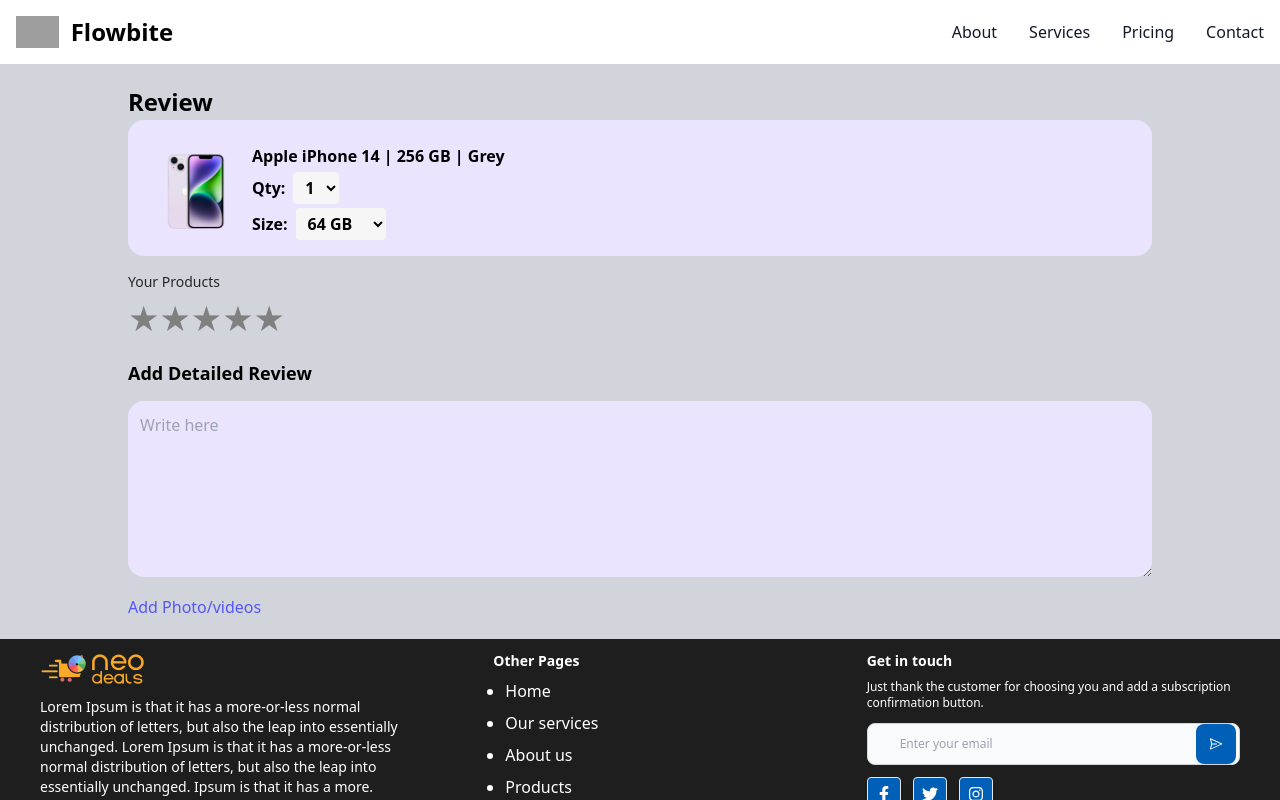
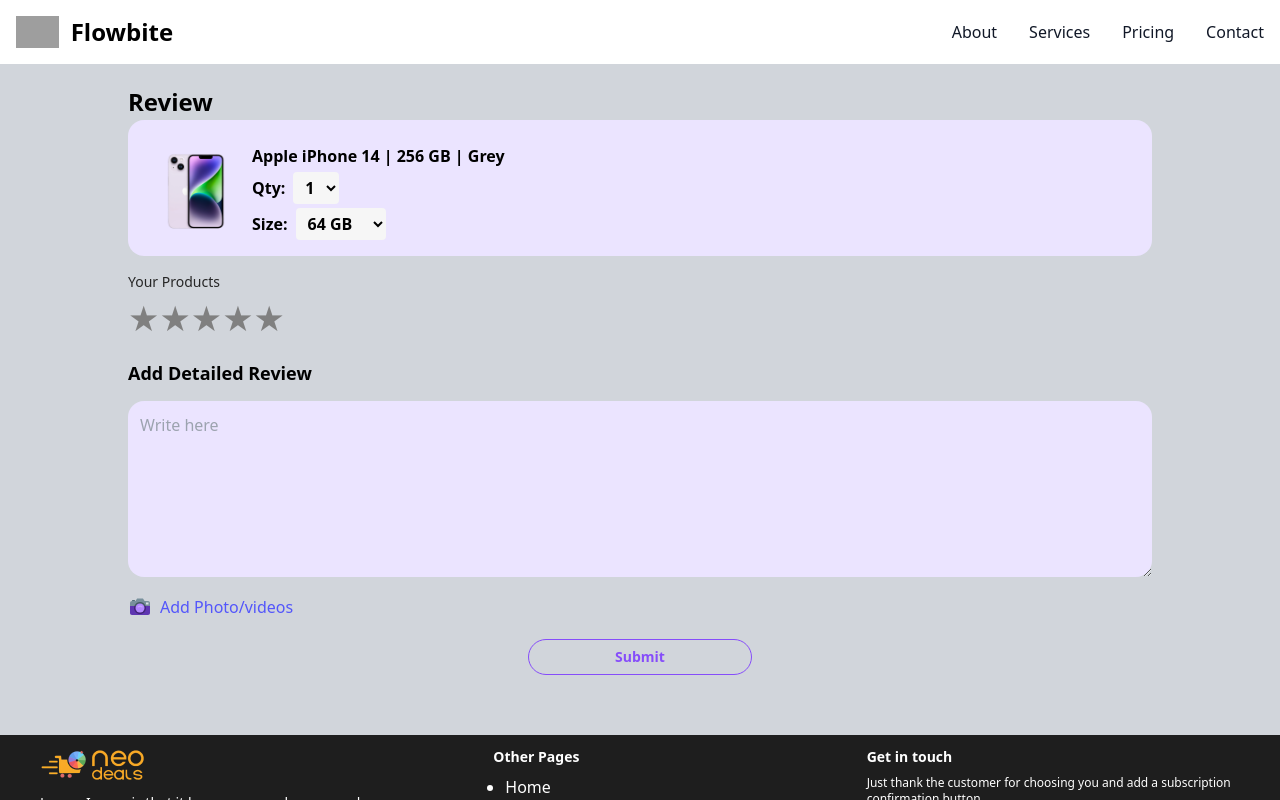
Before and after one commit to aditya324/neodeal, a React (Vite) app: page /reviews in a window 1280 px wide. Shown: the top 800 px of the page. Built offline with nearby package versions, Linux system fonts and the light colour scheme; grey boxes are pictures that could not be loaded.

Commit message:
updated neo deals

```diff
--- a/src/pages/Product.jsx
+++ b/src/pages/Product.jsx
@@ -147,10 +147,10 @@ const ProductPage = () => {
             Specification
           </h2>
         </div>
-        <div className="mt-3 rounded-3xl bg-gray-100 h-auto p-10">
-          <div className="p-2 ">
+        <div className="mt-3 rounded-3xl bg-gray-100 h-auto p-5">
+          <div className="p-1 ">
             {openDescription && (
-              <ul className="list-disc pl-5">
+              <ul className="list-disc pl-4">
                 <li>15.40 cm (6.1-inch) Super Retina XDR display </li>
                 <li>Advanced camera system for better photos in any light </li>
                 <li> Cinematic mode now in 4K Dolby Vision up to 30 fps </li>
@@ -206,10 +206,10 @@ const ProductPage = () => {
           </div>
           {/*  -------------------- review images ----------------------- */}
           <div className="mt-3 flex gap-4 sm:flex-row flex-wrap sm:gap-7">
-            <img src={review} alt="review" className="h-40 w-36 rounded-lg " />
-            <img src={review1} alt="review" className="h-40 w-36 rounded-lg" />
-            <img src={review2} alt="review" className="h-40 w-36 rounded-lg" />
-            <img src={review3} alt="review" className="h-40 w-36 rounded-lg" />
+            <img src={review} alt="review" className="h-40 w-36 object-cover rounded-lg " />
+            <img src={review1} alt="review" className="h-40 w-36 object-cover rounded-lg" />
+            <img src={review2} alt="review" className="h-40 w-36 object-cover rounded-lg" />
+            <img src={review3} alt="review" className="h-40 w-36 object-cover rounded-lg" />
           </div>
 
           <div className="mt-3">
--- a/src/pages/Reviews.jsx
+++ b/src/pages/Reviews.jsx
@@ -1,6 +1,7 @@
 import React, { useState } from "react";
 import phone from "../assets/phone1.png";
 import ReactStars from "react-rating-stars-component";
+import { FcOldTimeCamera } from "react-icons/fc";
 
 const Orders = () => {
   const [images, setImages] = useState([]);
@@ -138,10 +139,16 @@ const Orders = () => {
 
           <label
             htmlFor="upload"
-            className="cursor-pointer text-blue-500 block mt-3 text-blue"
+            className="cursor-pointer text-blue-500 mt-3 text-blue flex"
           >
+            <FcOldTimeCamera className="text-2xl mr-2" />
             Add Photo/videos
           </label>
+        </div>
+        <div className="flex justify-center items-center">
+          <button className="w-56 h-9 mt-5 rounded-3xl border border-purple flex items-center justify-center hover:text-white text-purple text-sm hover:bg-Btn-bg font-semibold mb-10 text-center">
+            Submit
+          </button>
         </div>
       </div>
     </>
```
